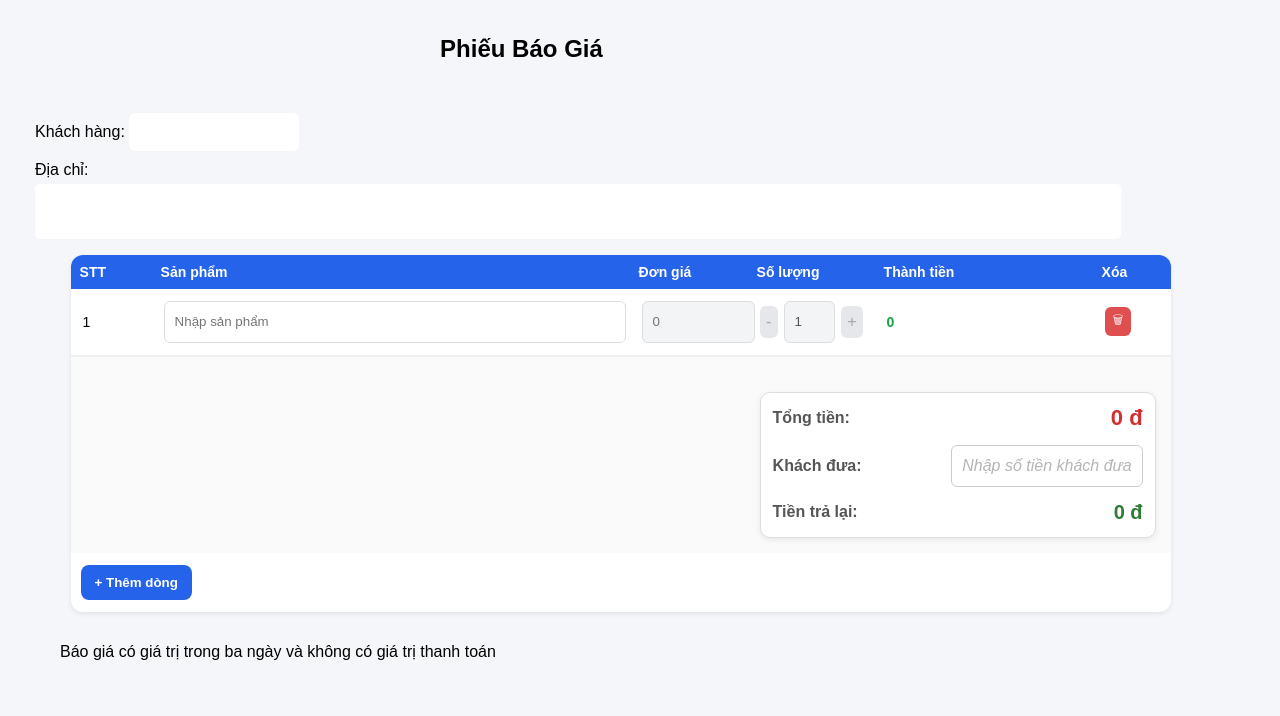
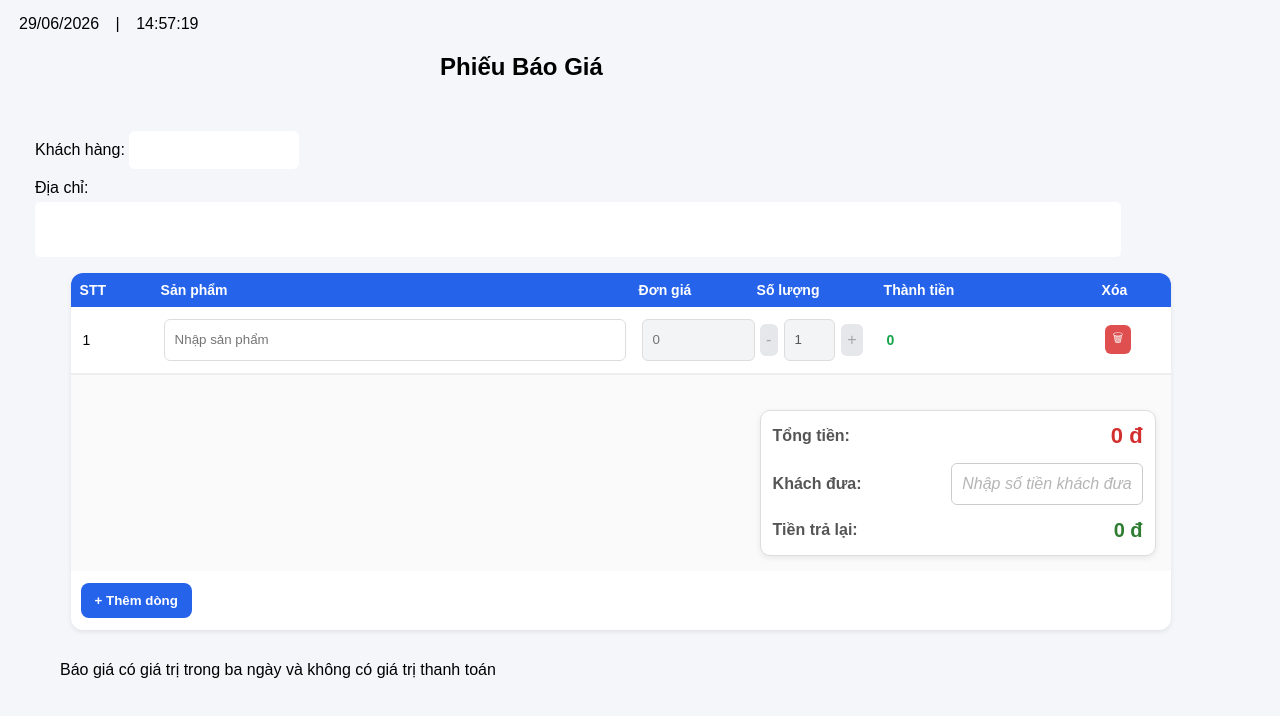
Before and after one commit to nguyenn98/SaleLTA, a plain HTML site: page index.html in a window 1280 px wide. Drawn offline with Linux system fonts and the light colour scheme.

Commit message:
add time and date

```diff
--- a/css/style.css
+++ b/css/style.css
@@ -438,4 +438,11 @@ textarea::placeholder {
         }
 
     }
+
+    #clock {
+        font-size: 14px;
+        font-weight: 500;
+        color: #333;
+        padding: 6px 10px;
+    }
 }
--- a/index.html
+++ b/index.html
@@ -14,7 +14,7 @@
 
     <!-- Khung chính của ứng dụng -->
     <main class="app">
-
+<div id="clock"></div>
         <!-- Tiêu đề (nếu sau này không dùng có thể bỏ) -->
         <header class="app-header">
             <h2 style="margin-left: 35%;">Phiếu Báo Giá</h2>
--- a/js/app.js
+++ b/js/app.js
@@ -1,4 +1,3 @@
-// // Điểm khởi động chương trình
 // import ProductTable from "./ProductTable.js";
 
 // class App {
@@ -16,11 +15,12 @@
 //         this.productTable.render();
 
 //         // ==========================
-//         // Phím tắt khách hàng
+//         // KHÁCH HÀNG
 //         // ==========================
 
 //         const customerInput = document.getElementById("customerName");
 
+//         // Danh sách mã khách hàng (dễ mở rộng)
 //         const customerMap = {
 //             "kl06": "Khách lẻ",
 //             "ghn": "GHN",
@@ -28,11 +28,8 @@
 //             "msb": "MSB",
 //         };
 
-//         customerInput.addEventListener("keydown", (e) => {
-
-//             if (e.key !== "Enter") return;
-
-//             e.preventDefault();
+//         // Hàm xử lý chung
+//         const resolveCustomer = () => {
 
 //             const code = customerInput.value.trim().toLowerCase();
 
@@ -40,6 +37,19 @@
 //                 customerInput.value = customerMap[code];
 //             }
 
+//         };
+
+//         // Enter
+//         customerInput.addEventListener("keydown", (e) => {
+//             if (e.key !== "Enter") return;
+
+//             e.preventDefault();
+//             resolveCustomer();
+//         });
+
+//         // Blur (click ra ngoài)
+//         customerInput.addEventListener("blur", () => {
+//             resolveCustomer();
 //         });
 
 //     }
@@ -48,12 +58,14 @@
 
 // new App().init();
 
+
 import ProductTable from "./ProductTable.js";
 
 class App {
 
     constructor() {
         this.productTable = null;
+        this.clockInterval = null;
     }
 
     init() {
@@ -65,12 +77,11 @@ class App {
         this.productTable.render();
 
         // ==========================
-        // KHÁCH HÀNG
+        // KHÁCH HÀNG (giữ nguyên)
         // ==========================
 
         const customerInput = document.getElementById("customerName");
 
-        // Danh sách mã khách hàng (dễ mở rộng)
         const customerMap = {
             "kl06": "Khách lẻ",
             "ghn": "GHN",
@@ -78,32 +89,53 @@ class App {
             "msb": "MSB",
         };
 
-        // Hàm xử lý chung
         const resolveCustomer = () => {
-
             const code = customerInput.value.trim().toLowerCase();
-
             if (customerMap[code]) {
                 customerInput.value = customerMap[code];
             }
-
         };
 
-        // Enter
         customerInput.addEventListener("keydown", (e) => {
             if (e.key !== "Enter") return;
-
             e.preventDefault();
             resolveCustomer();
         });
 
-        // Blur (click ra ngoài)
         customerInput.addEventListener("blur", () => {
             resolveCustomer();
         });
 
+        // ==========================
+        // ĐỒNG HỒ REALTIME
+        // ==========================
+
+        const clockEl = document.getElementById("clock");
+
+        const updateClock = () => {
+
+            const now = new Date();
+
+            const day = String(now.getDate()).padStart(2, "0");
+            const month = String(now.getMonth() + 1).padStart(2, "0");
+            const year = now.getFullYear();
+
+            const hours = String(now.getHours()).padStart(2, "0");
+            const minutes = String(now.getMinutes()).padStart(2, "0");
+            const seconds = String(now.getSeconds()).padStart(2, "0");
+
+            clockEl.innerHTML =
+                `<span> ${day}/${month}/${year}</span>
+     <span style="margin: 0 12px;">|</span>
+     <span> ${hours}:${minutes}:${seconds}</span>`;
+        };
+
+        // chạy ngay lập tức
+        updateClock();
+
+        // cập nhật mỗi giây
+        this.clockInterval = setInterval(updateClock, 1000);
     }
-
 }
 
 new App().init();
```
